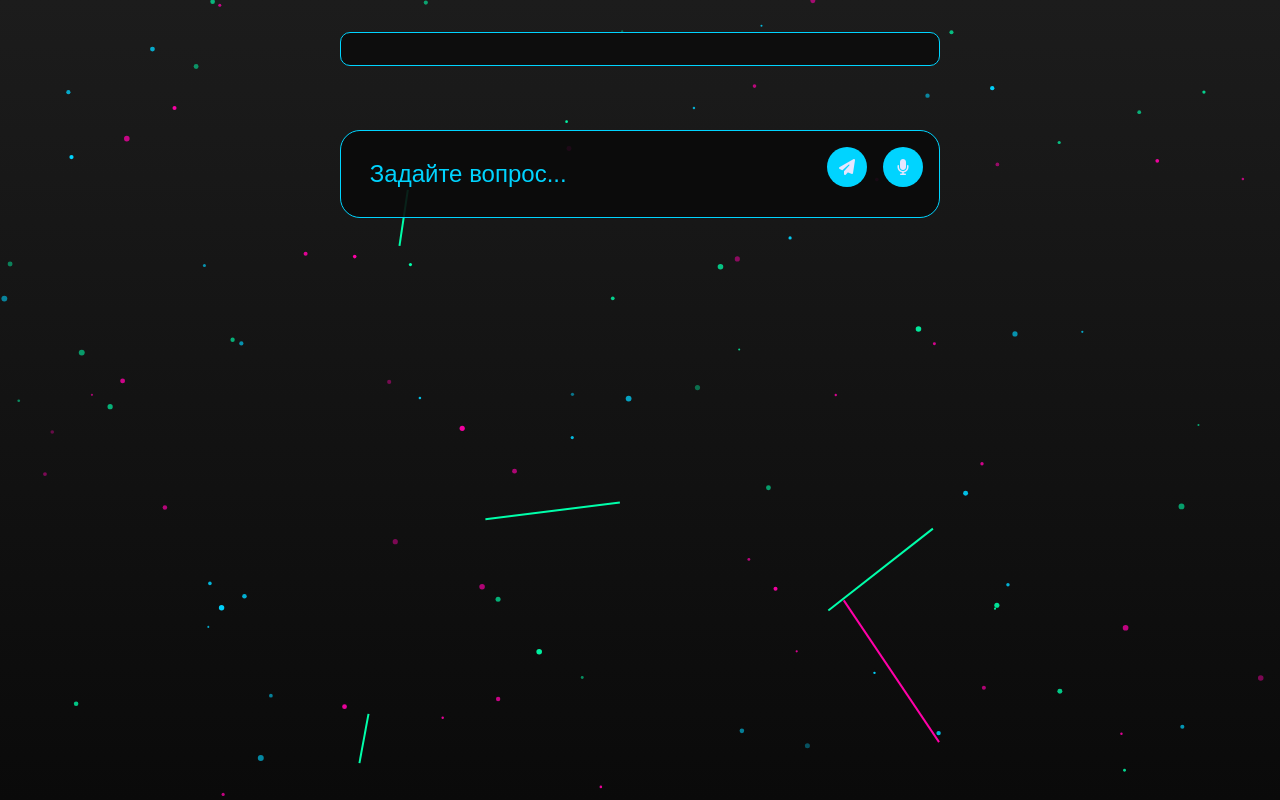
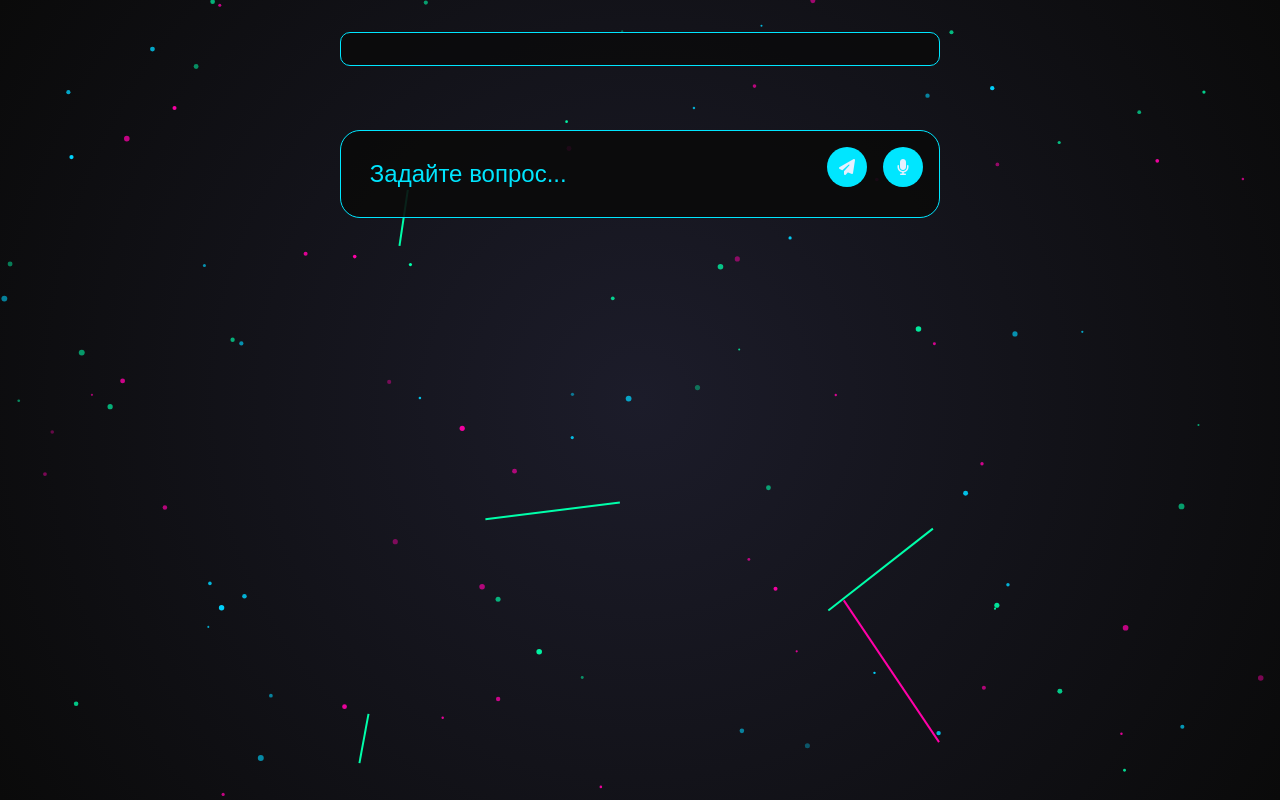
Before and after one commit to usedfrom/POSTER, a website: page index.html in a window 1280 px wide. Drawn offline with Linux system fonts and the light colour scheme.

Commit message:
Update cosmic.css

```diff
--- a/css/cosmic.css
+++ b/css/cosmic.css
@@ -1,11 +1,11 @@
 :root {
     --cosmic-black: #0a0a0a;
-    --cosmic-gray: #1c1c1c;
-    --neon-blue: #00d4ff;
-    --neon-pink: #ff00a8;
-    --neon-green: #00ffaa;
-    --cosmic-white: #e6e6ff;
-    --cosmic-glow: 0 0 12px rgba(0, 212, 255, 0.7);
+    --cosmic-gray: #1c1c2a;
+    --cosmic-neon-blue: #00e6ff;
+    --cosmic-neon-pink: #ff00cc;
+    --cosmic-neon-green: #00ff99;
+    --cosmic-white: #e6f0ff;
+    --cosmic-glow: 0 0 12px rgba(0, 230, 255, 0.7);
 }
 
 * {
@@ -29,7 +29,7 @@ body {
     left: 0;
     width: 100%;
     height: 100%;
-    background: linear-gradient(to bottom, var(--cosmic-gray) 0%, var(--cosmic-black) 100%);
+    background: radial-gradient(circle at center, var(--cosmic-gray) 0%, var(--cosmic-black) 100%);
     z-index: -1;
 }
 
@@ -48,19 +48,19 @@ body {
     overflow-y: auto;
     padding: 1rem;
     background: rgba(10, 10, 10, 0.8);
-    border: 1px solid var(--neon-blue);
+    border: 1px solid var(--cosmic-neon-blue);
     border-radius: 10px;
     color: var(--cosmic-white);
-    font-size: 1.5rem;
 }
 
 .chat-message {
     margin: 0.5rem 0;
+    font-size: 1.5rem;
     line-height: 1.4;
 }
 
 .chat-message.user {
-    color: var(--neon-green);
+    color: var(--cosmic-neon-green);
 }
 
 .chat-message.agent {
@@ -74,7 +74,7 @@ body {
 
 .image-output img {
     max-width: 100%;
-    border: 1px solid var(--neon-blue);
+    border: 1px solid var(--cosmic-neon-blue);
     border-radius: 10px;
 }
 
@@ -83,7 +83,7 @@ body {
     gap: 1rem;
     padding: 1rem;
     background: rgba(10, 10, 10, 0.9);
-    border: 1px solid var(--neon-blue);
+    border: 1px solid var(--cosmic-neon-blue);
     border-radius: 20px;
     position: sticky;
     bottom: 1rem;
@@ -100,7 +100,7 @@ body {
 }
 
 .input-panel input::placeholder {
-    color: var(--neon-blue);
+    color: var(--cosmic-neon-blue);
 }
 
 .cosmic-button {
@@ -109,7 +109,7 @@ body {
     display: flex;
     align-items: center;
     justify-content: center;
-    background: var(--neon-blue);
+    background: var(--cosmic-neon-blue);
     border-radius: 50%;
     color: var(--cosmic-white);
     cursor: pointer;
@@ -125,11 +125,9 @@ body {
     .mainframe {
         width: 95%;
     }
-
-    .chat-body {
+    .chat-message {
         font-size: 1.2rem;
     }
-
     .input-panel input {
         font-size: 1.2rem;
     }
```
